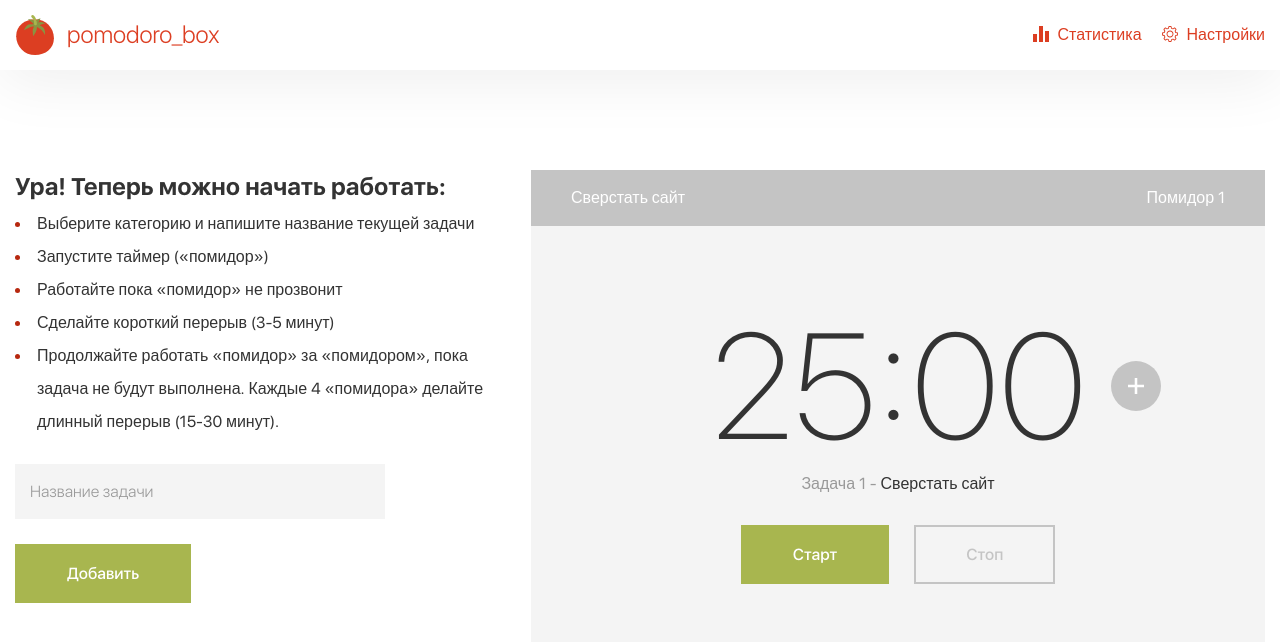
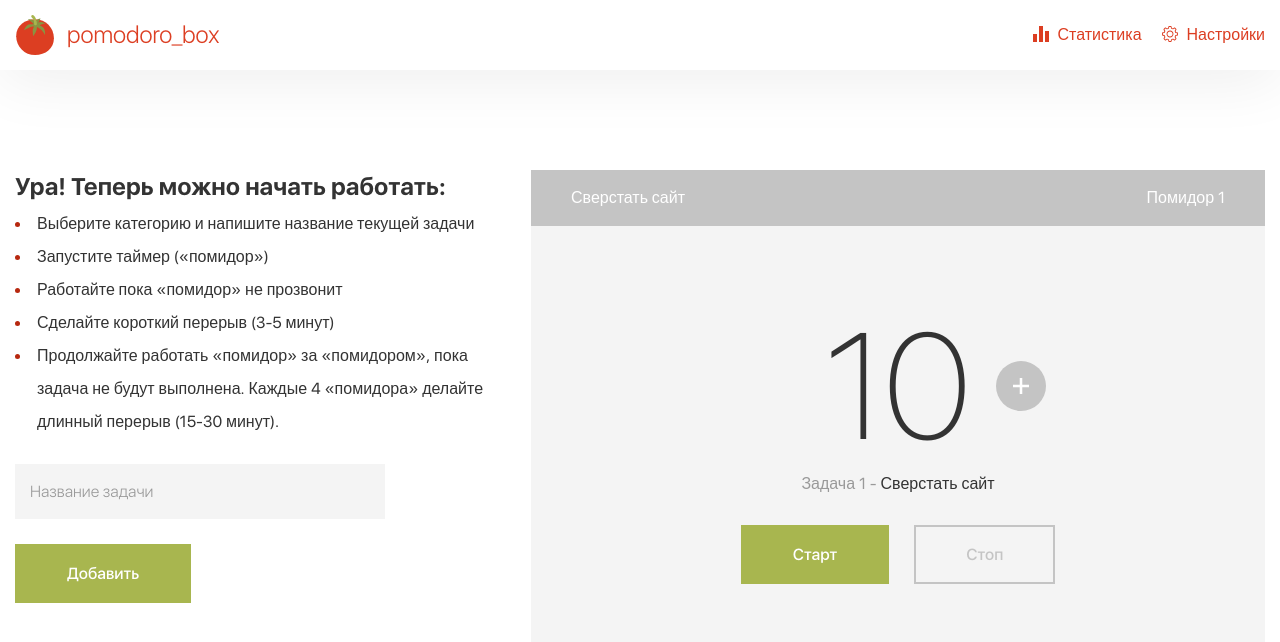
Before and after one commit to hel-sidoruk/pomodoro-react, a React (Vite) app: page / in a window 1280 px wide. Shown: the top 642 px of the page. Built offline with nearby package versions, Linux system fonts and the light colour scheme.

Commit message:
feat: add timer hook

```diff
--- a/src/components/Home/Pomodoro.tsx
+++ b/src/components/Home/Pomodoro.tsx
@@ -1,6 +1,9 @@
 import React from 'react';
+import { useTimer } from '../../hooks/useTimer';
 
 export const Pomodoro = () => {
+  const [currentTime, start, pause, reset] = useTimer(10);
+
   return (
     <div className="pomodoro">
       <div className="pomodoro__header">
@@ -9,14 +12,16 @@ export const Pomodoro = () => {
       </div>
       <div className="pomodoro__body">
         <div className="pomodoro__time">
-          25:00
+          {currentTime}
           <button className="time-button">Добавить время</button>
         </div>
         <p className="pomodoro__descr">
           <span className="grey">Задача 1 -</span> Сверстать сайт
         </p>
         <div className="pomodoro__buttons">
-          <button className="btn">Старт</button>
+          <button className="btn" onClick={start}>
+            Старт
+          </button>
           <button className="btn btn-outlined disabled">Стоп</button>
         </div>
       </div>
--- /dev/null
+++ b/src/hooks/useTimer.ts
@@ -0,0 +1,29 @@
+import { useState } from 'react';
+
+type FnReturn = [number, () => void, () => void, () => void];
+
+export function useTimer(seconds: number): FnReturn {
+  const [timer, setTimer] = useState<ReturnType<typeof setInterval> | null>(null);
+  const [currentTime, setCurrentTime] = useState(seconds);
+
+  const start = () => setTimer(setInterval(() => tick(), 1000));
+
+  const pause = () => timer && clearInterval(timer);
+
+  const reset = () => {
+    pause();
+    setCurrentTime(seconds);
+  };
+
+  const tick = () => {
+    setCurrentTime((time) => {
+      if (!time) {
+        pause();
+        return 0;
+      }
+      return time - 1;
+    });
+  };
+
+  return [currentTime, start, pause, reset];
+}
```
